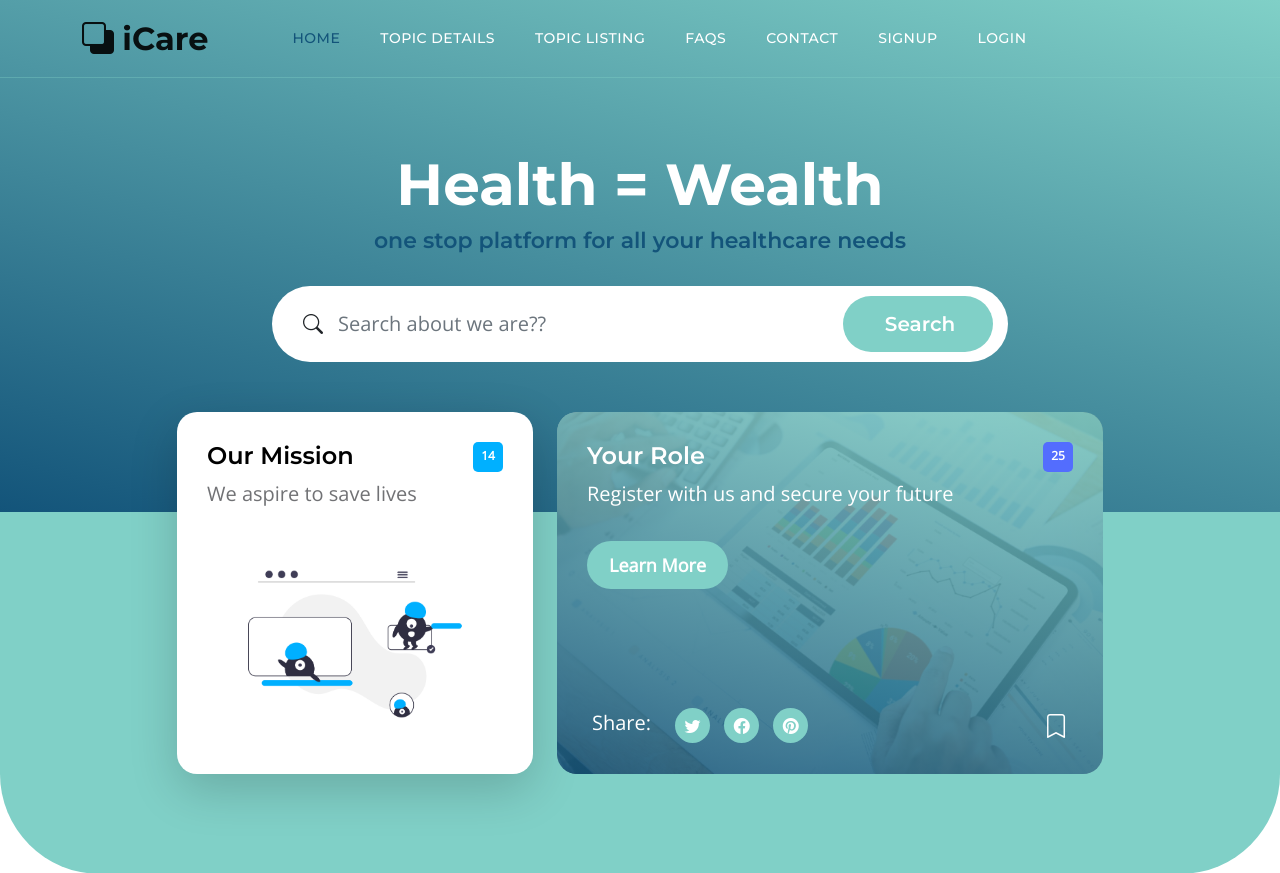
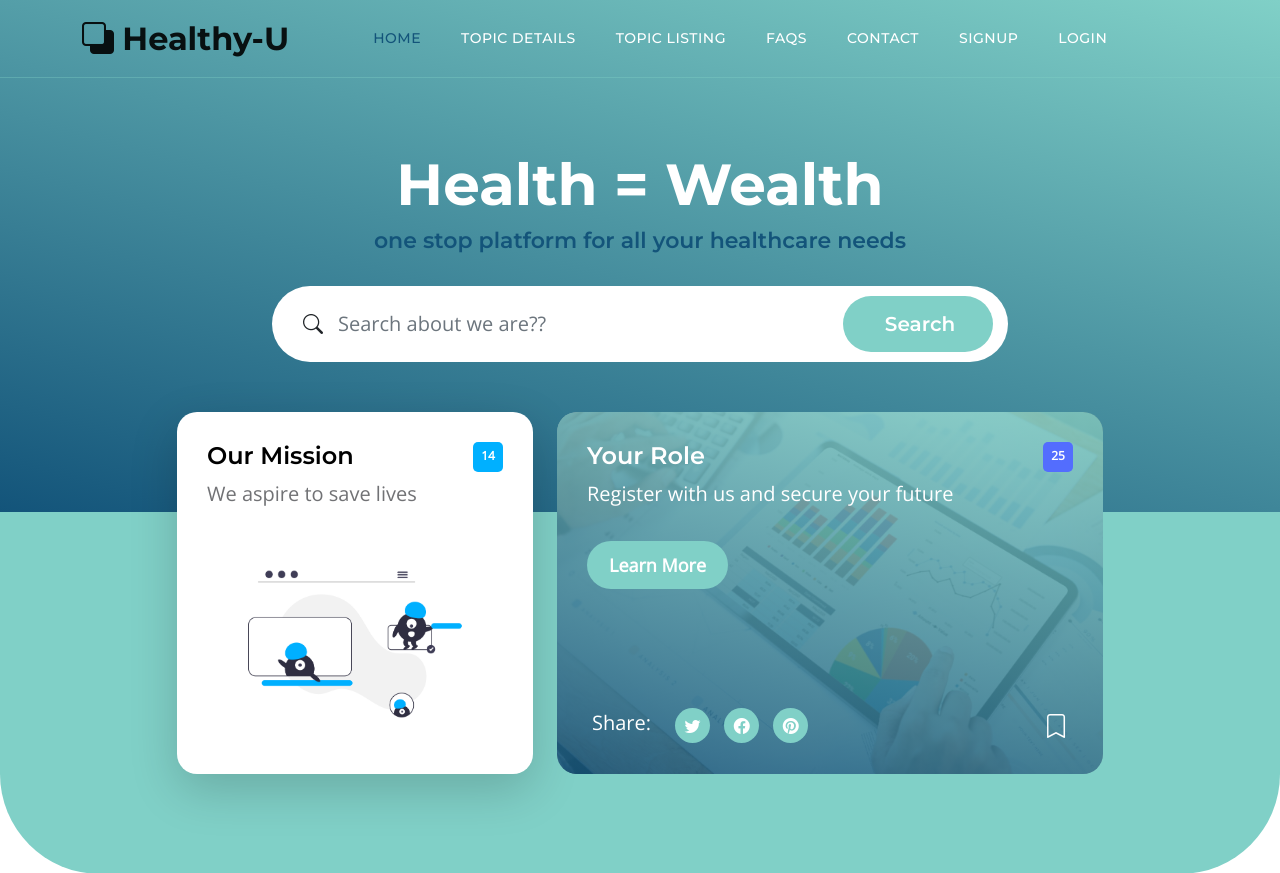
Before and after one commit to BigMayk69420/Healthy-U, a Flask app: page / in a window 1280 px wide. Shown: the top 873 px of the page. Run offline with Flask 3, Linux system fonts and the light colour scheme; some libraries are stand-ins or nearby versions.

Commit message:
Update application name and titles to Healthy-U

```diff
--- a/templates/base.html
+++ b/templates/base.html
@@ -7,7 +7,7 @@
         <meta name="description" content="">
         <meta name="author" content="">
 
-        <title>iCare</title>
+        <title>Healthy-U</title>
 
         <!-- CSS FILES -->
         <link rel="preconnect" href="https://fonts.googleapis.com">
--- a/templates/index.html
+++ b/templates/index.html
@@ -8,7 +8,7 @@
                 <div class="container">
                     <a class="navbar-brand" href="/">
                         <i class="bi-back"></i>
-                        <span>iCare</span>
+                        <span>Healthy-U</span>
                     </a>
 
                     <div class="d-lg-none ms-auto me-4">
@@ -619,7 +619,7 @@
                     <div class="col-lg-3 col-12 mb-4 pb-2">
                         <a class="navbar-brand mb-2" href="/">
                             <i class="bi-back"></i>
-                            <span>iCare</span>
+                            <span>Healthy-U</span>
                         </a>
                     </div>
 
--- a/templates/profile.html
+++ b/templates/profile.html
@@ -2,7 +2,7 @@
 <html lang="en" >
 <head>
   <meta charset="UTF-8">
-  <title>Icare</title>
+  <title>Healthy-U</title>
       <script src="https://kit.fontawesome.com/d5fba335cd.js" crossorigin="anonymous"></script>
       <link rel="stylesheet" href="https://cdn.jsdelivr.net/npm/bootstrap@5.3.2/dist/css/bootstrap.min.css" integrity="sha384-T3c6CoIi6uLrA9TneNEoa7RxnatzjcDSCmG1MXxSR1GAsXEV/Dwwykc2MPK8M2HN" crossorigin="anonymous">    <link rel="stylesheet" href="{{ url_for('static', filename='css/style.css') }}">
       <link href="https://cdn.datatables.net/1.10.24/css/jquery.dataTables.min.css" rel="stylesheet">
```
Also changed, not shown: README.md.
